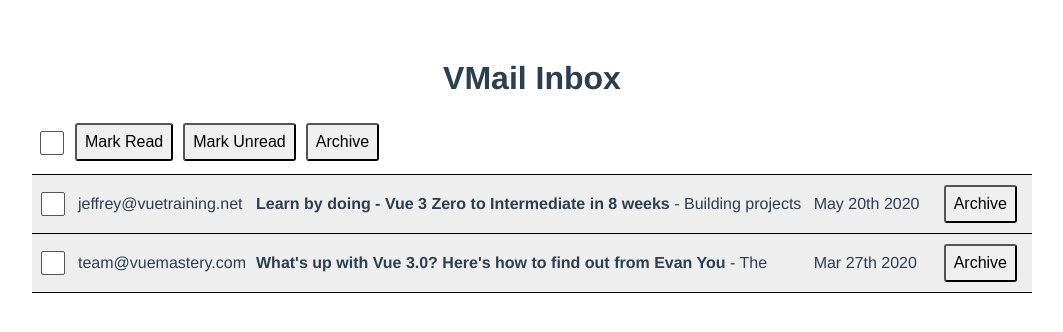
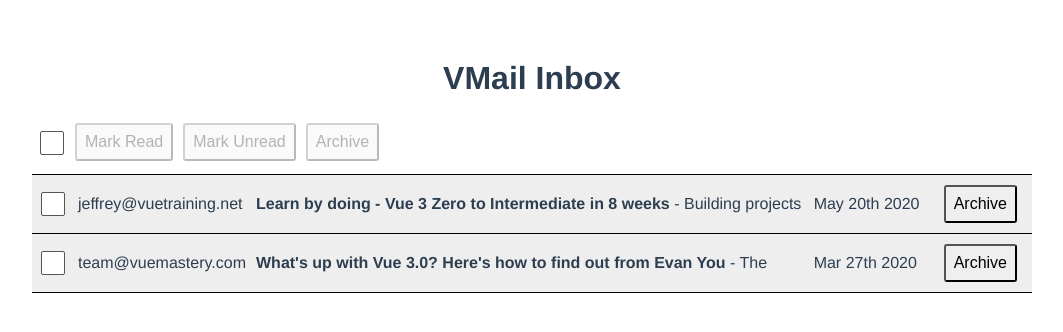
Before and after one commit to MarwanElAbhar/gmail-clone, a Vue app: page / in a window 1280 px wide. Shown: the top 332 px of the page, without its empty margins (108-1171 px from the left). Built offline with nearby package versions, Linux system fonts and the light colour scheme; data requests are answered from the project's data file.

Commit message:
handle buttons disable state

```diff
--- a/src/components/BulkActionBar.vue
+++ b/src/components/BulkActionBar.vue
@@ -24,6 +24,7 @@ export default {
       someEmailsSelected,
       bulkSelect,
       emailSelection,
+      numberSelected,
     }
 
   },
@@ -45,9 +46,9 @@ export default {
                  @click="bulkSelect"/>
     </span>
     <span class="buttons">
-      <button @click="emailSelection.markRead()">Mark Read</button>
-      <button @click="emailSelection.markUnread()">Mark Unread</button>
-      <button @click="emailSelection.archiveEmail()">Archive</button>
+      <button @click="emailSelection.markRead()" :disabled="[...emailSelection.emails].every(e => e.read)">Mark Read</button>
+      <button @click="emailSelection.markUnread()" :disabled="[...emailSelection.emails].every(e => !e.read)">Mark Unread</button>
+      <button @click="emailSelection.archiveEmail()" :disabled="numberSelected === 0">Archive</button>
 
     </span>
 
```
